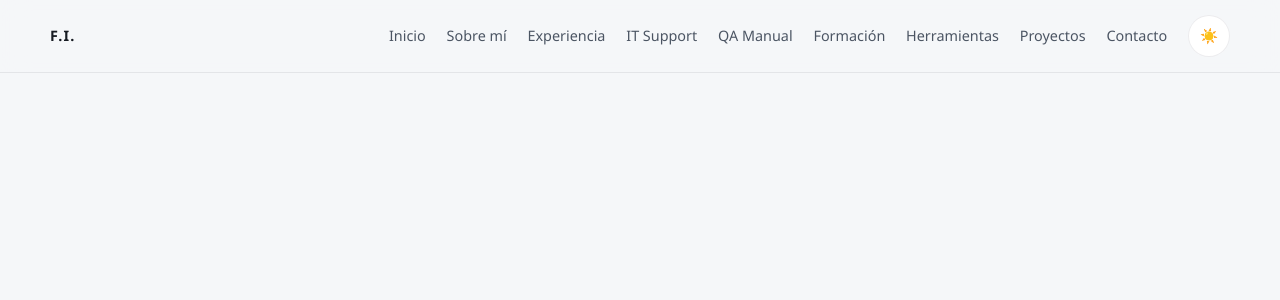
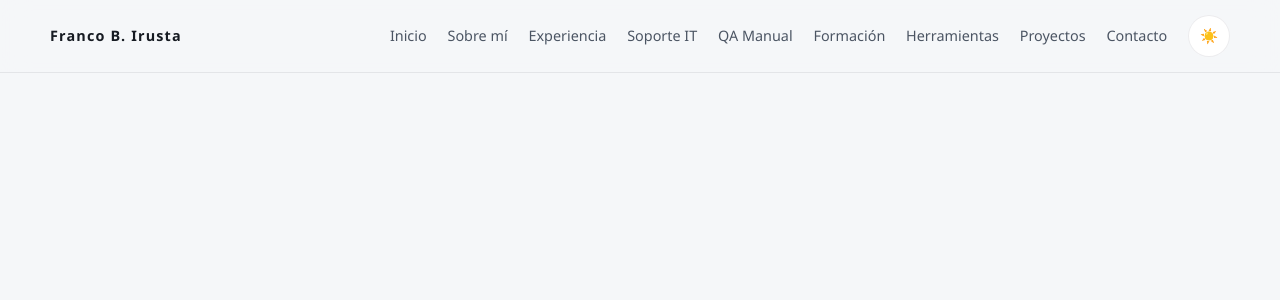
Before and after one commit to FrancoDevp/cv-online-legacy, a Django app: template templates/base.html in a window 1280 px wide. Shown: the top 300 px of the page. Run offline with Django 5.2, Linux system fonts and the light colour scheme; the template is opened without the code that fills it: values that come from a table or form of the project are taken from there, others are empty; data comes from the database, SQL or seed files in the repository.

Commit message:
Fix browser tab title

```diff
--- a/templates/base.html
+++ b/templates/base.html
@@ -10,28 +10,25 @@
     />
     <meta
       property="og:title"
-      content="{{ site_config.page_title|default:'Franco Irusta | IT Support & QA Manual' }}"
+      content="{{ site_config.page_title|default:'Franco B. Irusta | IT Support & QA Manual' }}"
     />
     <meta
       property="og:description"
       content="{{ site_config.meta_description|default:'CV profesional de Franco Irusta.' }}"
     />
     <meta property="og:type" content="website" />
-    <title>
-      {{ site_config.page_title|default:'Franco Irusta | IT Support & QA Manual'
-      }}
-    </title>
-    <link
-      rel="icon"
-      type="image/svg+xml"
-      href="{% static 'images/favicon/222522634_5c23f889-065f-43dd-a012-0e87b13e47b8.svg' %}"
+      <title>{{ site_config.page_title|default:'Franco B. Irusta | Soporte IT & QA Manual' }}</title>
+      <link
+        rel="icon"
+        type="image/svg+xml"
+        href="{% static 'images/favicon/222522634_5c23f889-065f-43dd-a012-0e87b13e47b8.svg' %}"
     />
     <link rel="stylesheet" href="{% static 'css/style.css' %}" />
   </head>
   <body>
     <header class="site-header">
       <nav class="nav container" aria-label="Navegación principal">
-        <a href="#inicio" class="brand">F.I.</a>
+        <a href="#inicio" class="brand">Franco B. Irusta</a>
         <button
           class="nav-toggle"
           aria-label="Abrir menú"
@@ -46,7 +43,7 @@
           <a href="#inicio">Inicio</a>
           <a href="#sobre-mi">Sobre mí</a>
           <a href="#experiencia">Experiencia</a>
-          <a href="#it-support">IT Support</a>
+          <a href="#it-support">Soporte IT</a>
           <a href="#qa-manual">QA Manual</a>
           <a href="#formacion">Formación</a>
           <a href="#herramientas">Herramientas</a>
@@ -60,11 +57,11 @@
           >
             ☀️
           </button>
-        </div>
-      </nav>
-    </header>
 
-    <main>{% block content %}{% endblock %}</main>
+            <link
+              rel="icon"
+              type="image/svg+xml"
+              href="{% static 'images/favicon/222522634_5c23f889-065f-43dd-a012-0e87b13e47b8.svg' %}"
 
     <script src="{% static 'js/main.js' %}"></script>
   </body>
```
